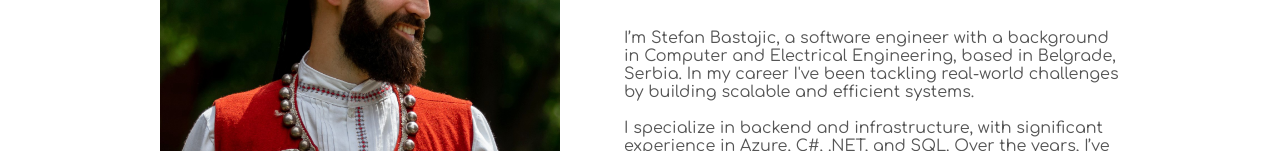
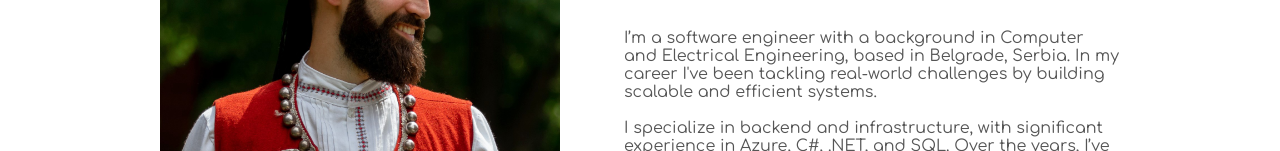
Before and after one commit to bastajko/bastajko.github.io, a plain HTML site: page index.html in a window 1280 px wide. Shown: the part 1336-1487 px from the top of the page. Drawn offline with Linux system fonts and the light colour scheme.

Commit message:
Removing name from text

```diff
--- a/index.html
+++ b/index.html
@@ -115,7 +115,7 @@
           </div>
           <div class="text-container">
             <p>
-              I’m Stefan Bastajic, a software engineer with a background
+              I’m a software engineer with a background
               in Computer and Electrical Engineering, based in Belgrade, Serbia.
               In my career I've been tackling real-world challenges
               by building scalable and efficient systems.
```
